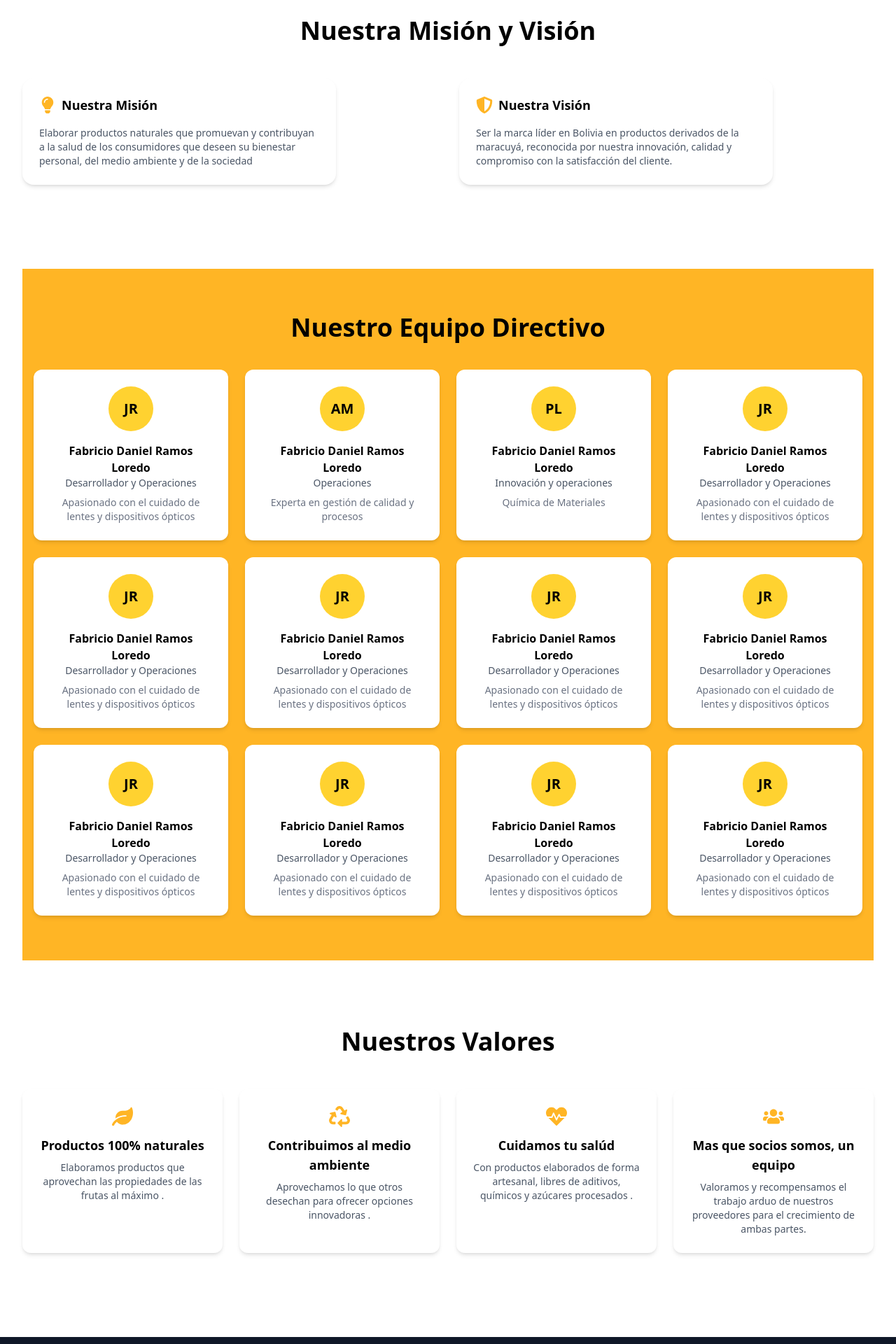
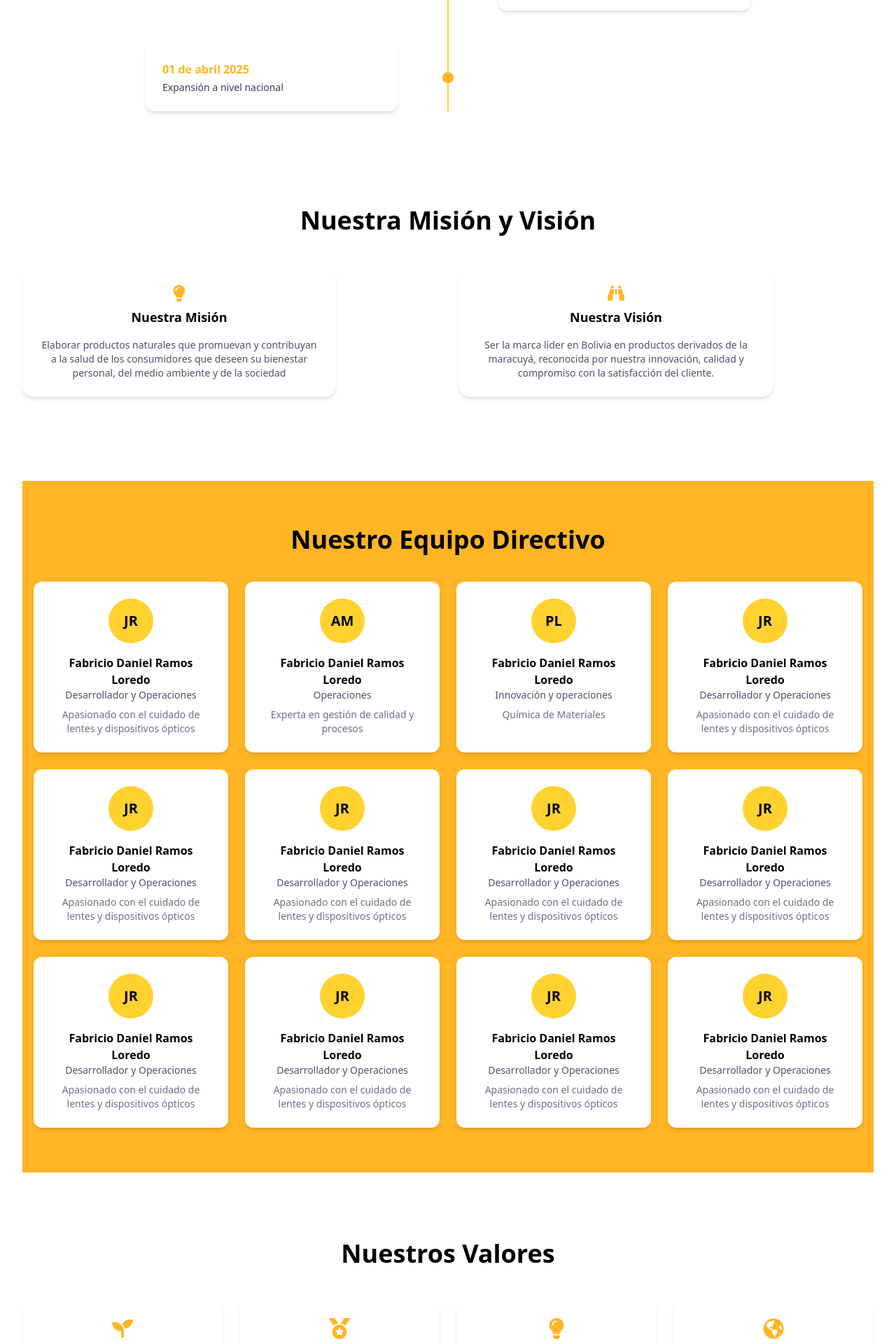
Before and after one commit to GustavoLuizaga/Passion-Fruit, a React (Vite) app: page /knowUs in a window 1280 px wide. Shown: the part 800-2720 px from the top of the page at 70% size. Built offline with nearby package versions, Linux system fonts and the light colour scheme.

Commit message:
Custom text

```diff
--- a/src/components/CardInfo.jsx
+++ b/src/components/CardInfo.jsx
@@ -1,14 +1,13 @@
-
 import PropTypes from 'prop-types';
 
 export default function CardInfo({ title, children, icon }) {
   return (
     <div className="bg-white shadow-md rounded-2xl p-6 max-w-md w-full">
-      <div className="flex items-center mb-4">
-        <div className="text-[#ffb525] text-2xl mr-2">{icon}</div>
-        <h3 className="font-bold text-lg">{title}</h3>
+      <div className="flex flex-col items-center text-center">
+        <div className="text-[#ffb525] text-2xl mb-2">{icon}</div>
+        <h3 className="font-bold text-lg mb-4">{title}</h3>
+        <div className="text-sm text-gray-600">{children}</div>
       </div>
-      <div className="text-sm text-gray-600">{children}</div>
     </div>
   );
 }
--- a/src/pages/KnowUs.jsx
+++ b/src/pages/KnowUs.jsx
@@ -3,8 +3,9 @@ import Footer from "../components/Footer";
 import Timeline from "../components/TimeLine";
 import CardInfo from "../components/CardInfo";
 import CardValue from "../components/CardValue";
+import { FaSeedling, FaMedal, FaGlobeAmericas, FaHandshake } from "react-icons/fa";
 import TeamGrid from "../components/Team";
-import { FaLightbulb, FaShieldAlt,FaUsers, FaHeartbeat, FaRecycle, FaLeaf } from "react-icons/fa";
+import { FaLightbulb, FaBinoculars, } from "react-icons/fa";
 
 const KnowUs = () => {
     return (
@@ -12,6 +13,10 @@ const KnowUs = () => {
             <Navbar />
 
             <div className="max-w-7xl mx-auto px-4 md:px-8 py-24 space-y-24">
+                <h2 className="text-3xl font-bold mb-4 text-center text-black py-8">¿Quiénes somos?</h2> {/* tamaño de texto reducido */}
+                <p className="text-base md:text-lg text-black leading-relaxed text-center">
+                    Somos una empresa dedicada a la producción y comercialización de productos naturales derivados de la maracuyá, con el objetivo de ofrecer opciones saludables y sostenibles para nuestros clientes.
+                </p>
                 {/* Timeline */}
                 <Timeline />
                 <h2 className="text-4xl font-bold mb-6 text-center">Nuestra Misión y Visión </h2>
@@ -27,35 +32,51 @@ const KnowUs = () => {
 
                     <CardInfo
                         title="Nuestra Visión"
-                        icon={<FaShieldAlt />}
+                        icon={<FaBinoculars />}
                     >
                         Ser la marca líder en Bolivia en productos derivados de la maracuyá,
                         reconocida por nuestra innovación, calidad y compromiso con la satisfacción del cliente.
                     </CardInfo>
                 </div>
-                <TeamGrid/>
+                <TeamGrid />
                 {/* Nuestros Valores */}
                 <div>
                     <h2 className="text-4xl font-bold mb-6 text-center">Nuestros Valores</h2>
                     <div className="grid grid-cols-1 sm:grid-cols-2 md:grid-cols-4 gap-6 py-6">
-                        <CardValue title="Productos 100% naturales" icon={<FaLeaf />}>
-                            Elaboramos productos que aprovechan las propiedades de las frutas al máximo
-                            .
+                        <CardValue title="Pasión por lo natural
+                        " icon={<FaSeedling />}>
+                            Amamos lo que la tierra nos ofrece y lo transformamos con respeto, cuidando cada detalle para conservar la esencia de la fruta en su forma más pura.
+
                         </CardValue>
-                        <CardValue title="Contribuimos al medio ambiente" icon={<FaRecycle  />}>
-                            Aprovechamos lo que otros desechan para ofrecer opciones innovadoras
-                            .
+                        <CardValue title="Compromiso con la calidad
+                        " icon={<FaMedal />}>
+                            Nos aseguramos de que cada producto cumpla con los más altos estándares, ofreciendo siempre frescura, sabor y bienestar en cada presentación.
+
                         </CardValue>
-                        <CardValue title="Cuidamos tu salúd" icon={<FaHeartbeat />}>
-                            Con productos elaborados de forma artesanal, libres de aditivos, químicos y azúcares procesados
-                            .
+                        <CardValue title="Innovación saludable
+                        " icon={<FaLightbulb />}>
+                            Buscamos constantemente nuevas formas de sorprenderte con productos nutritivos, funcionales y deliciosos, sin perder de vista lo natural.
+
+
                         </CardValue>
-                        <CardValue title="Mas que socios somos, un equipo" icon={<FaUsers  />}>
+                        <CardValue title="Sostenibilidad
+                        " icon={<FaGlobeAmericas />}>
 
-                        Valoramos y recompensamos el trabajo arduo de nuestros proveedores para el crecimiento de ambas partes.
+                            Creemos en un futuro más verde. Por eso, aplicamos prácticas responsables con el medio ambiente en cada etapa de nuestra producción.
                         </CardValue>
+
+                        <CardValue title="Cercanía y confianza
+
+                        " icon={<FaHandshake />}>
+
+                            Valoramos la conexión con nuestros clientes, proveedores y aliados. Trabajamos con honestidad y transparencia para construir relaciones duraderas.
+                        </CardValue>
+
+
                     </div>
                 </div>
+
+
             </div>
 
             <Footer />
--- a/src/pages/LandingPage.jsx
+++ b/src/pages/LandingPage.jsx
@@ -20,11 +20,12 @@ const LandingPage = () => {
                         {/* Texto a la izquierda */}
                         <div className="lg:w-1/2 text-left">
                             <h1 className="text-5xl md:text-5xl mb-6 font-bold leading-tight text-[#3A1F0F]">
-                                Lorem ipsum, dolor sit amet consectetur adipisicing elit
+                            SABOR QUE NACE DE LA NATURALEZA
+
                             </h1>
 
                             <p className="mt-6 text-lg md:text-xl text-[#7A4E2D] leading-relaxed">
-                                Lorem ipsum dolor sit amet, consectetur adipisicing elit. Hic accusantium numquam dolores vel mollitia, ut nobis minima, laudantium quod vero ex ratione itaque at, ab incidunt maiores deserunt in magnam!
+                            En <spam className ="font-bold">PASSION FRUIT</spam> , transformamos lo mejor de las frutas naturales en productos únicos, saludables y llenos de sabor. Desde láminas de fruta deshidratada hasta harina y aceite de maracuyá, cada creación refleja nuestra pasión por lo auténtico, lo nutritivo y lo delicioso.
                             </p>
                             {/* Botones */}
                             <div className="mt-8 w-full">
@@ -76,15 +77,6 @@ const LandingPage = () => {
                 </div>
             </section>
 
-            <section className="bg-[#FFB525]">
-                <div className="max-w-7xl mx-auto px-4 md:px-8 py-8"> {/* antes era py-16 */}
-                    <h2 className="text-3xl font-bold mb-4 text-center text-[#3A1F0F]">¿Quiénes somos?</h2> {/* tamaño de texto reducido */}
-                    <p className="text-base md:text-lg text-[#7A4E2D] leading-relaxed text-center">
-                        Somos una empresa dedicada a la producción y comercialización de productos naturales derivados de la maracuyá, con el objetivo de ofrecer opciones saludables y sostenibles para nuestros clientes.
-                    </p>
-                </div>
-            </section>
-
 
             <Footer />
         </div>
```
